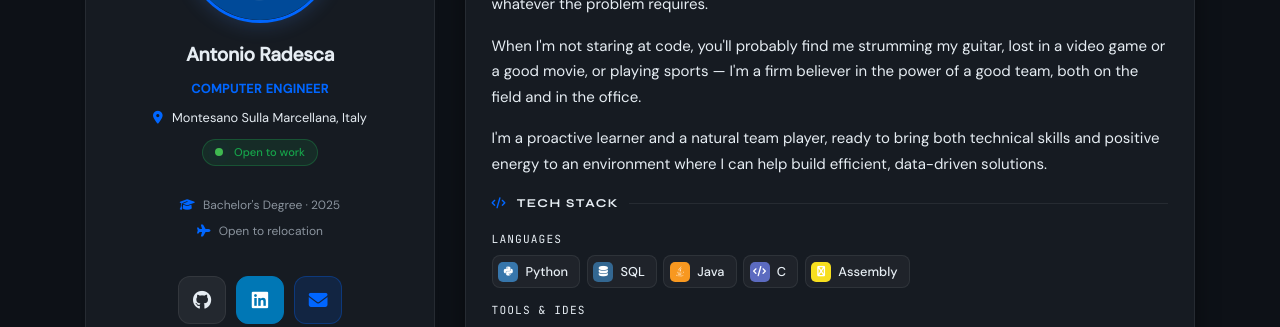
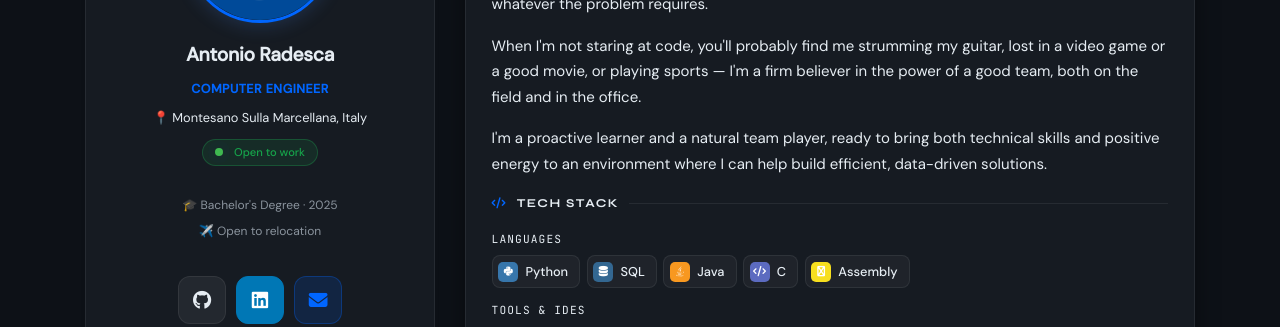
Before and after one commit to antonio-radesca/antonio.radesca-portfolio, a Jekyll site: the page built from index.html, in a window 1280 px wide. Shown: the part 256-583 px from the top of the page. Built offline with Jekyll 4.4.1, drawn with Linux system fonts in a browser that asks for light colours; nearby versions of some CDN libraries; a style sheet for code colours, icons or effects is not loaded.

Commit message:
Modifiche loghi

```diff
--- a/_includes/widgets/profile_card_mini.html
+++ b/_includes/widgets/profile_card_mini.html
@@ -37,13 +37,12 @@
 
                 <!-- Location -->
                 <div class="row mb-2">
-                    <div class="col text-center">
-                        <span style="font-size: 0.8rem; color: #e6edf3;">
-                            <i class="fas fa-map-marker-alt" style="color: var(--accent, #4f8ef7); margin-right: 6px;"></i>
-                            Montesano Sulla Marcellana, Italy
-                        </span>
-                    </div>
-                </div>
+    <div class="col text-center">
+        <span style="font-size: 0.8rem; color: #e6edf3;">
+            📍 Montesano Sulla Marcellana, Italy
+        </span>
+    </div>
+</div>
 
                 <!-- Open to work badge -->
                 <div class="row mb-3">
@@ -63,12 +62,10 @@
 <div class="row mb-3">
     <div class="col text-center" style="display: flex; flex-direction: column; gap: 6px; align-items: center;">
         <span style="font-size: 0.75rem; color: var(--text-secondary);">
-            <i class="fas fa-graduation-cap" style="color: var(--accent); margin-right: 5px;"></i>
-            Bachelor's Degree · 2025
+            🎓 Bachelor's Degree · 2025
         </span>
         <span style="font-size: 0.75rem; color: var(--text-secondary);">
-            <i class="fas fa-plane" style="color: var(--accent); margin-right: 5px;"></i>
-            Open to relocation
+            ✈️ Open to relocation
         </span>
     </div>
 </div>
```
